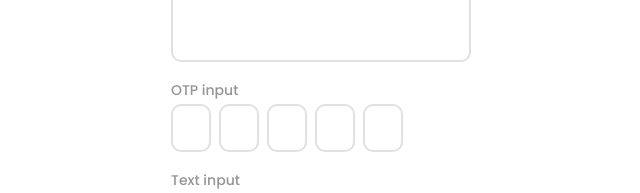
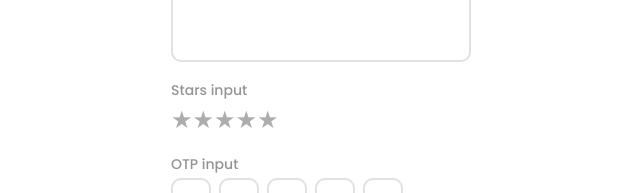
Before and after one commit to eshimovhayitmurod/forms, a React (Vite) app: page / in a window 1280 px wide. Shown: the part 303-496 px from the top of the page, without its empty margins (319-959 px from the left). Built offline with nearby package versions, Linux system fonts and the light colour scheme.

Commit message:
Add: Added StarsInput

```diff
--- a/package.json
+++ b/package.json
@@ -21,6 +21,7 @@
     "react-dropzone": "^15.0.0",
     "react-imask": "^7.6.1",
     "react-otp-input": "^3.1.1",
+    "react-stars": "^2.2.5",
     "tailwindcss": "^4.2.4",
     "use-debounce": "^10.1.1"
   },
--- a/src/App.jsx
+++ b/src/App.jsx
@@ -9,6 +9,7 @@ import {
    PasswordInput,
    PhoneInput,
    Select,
+   StarsInput,
    Textarea,
    TextInput,
    TimeInput,
@@ -30,6 +31,7 @@ const App = () => {
    const [password, setPassword] = useState('');
    const [phone, setPhone] = useState('');
    const [select, setSelect] = useState(null);
+   const [stars, setStars] = useState(0);
    const [text, setText] = useState('');
    const [textarea, setTextarea] = useState('');
    const [time, setTime] = useState('');
@@ -57,6 +59,10 @@ const App = () => {
             <div className='py-2 w-75'>
                <Label>Textarea input</Label>
                <Textarea onChange={setTextarea} value={textarea} />
+            </div>
+            <div className='py-2 w-75'>
+               <Label>Stars input</Label>
+               <StarsInput onChange={setStars} value={stars} />
             </div>
             <div className='py-2 w-75'>
                <Label>OTP input</Label>
--- /dev/null
+++ b/src/components/StarsInput.jsx
@@ -0,0 +1,34 @@
+import { bool, func, number, string } from 'prop-types';
+import { memo } from 'react';
+import ReactStarsModule from 'react-stars';
+const ReactStars = ReactStarsModule.default ?? ReactStarsModule;
+const StarsInput = memo(
+   ({
+      activeBackgroundColor = '#ffd700',
+      backgroundColor = '#ADADAD',
+      isDisabled = false,
+      onChange,
+      value = 0,
+   }) => (
+      <div className='flex h-8 items-center space-x-1'>
+         <ReactStars
+            color1={backgroundColor}
+            color2={activeBackgroundColor}
+            count={5}
+            edit={!isDisabled}
+            half={false}
+            onChange={onChange}
+            size={24}
+            value={value}
+         />
+      </div>
+   ),
+);
+StarsInput.propTypes = {
+   activeBackgroundColor: string,
+   backgroundColor: string,
+   isDisabled: bool,
+   onChange: func,
+   value: number,
+};
+export default StarsInput;
--- a/src/components/index.jsx
+++ b/src/components/index.jsx
@@ -7,6 +7,7 @@ export { default as OTPInput } from './OTPInput';
 export { default as PasswordInput } from './PasswordInput';
 export { default as PhoneInput } from './PhoneInput';
 export { default as Select } from './Select';
+export { default as StarsInput } from './StarsInput';
 export { default as Textarea } from './Textarea';
 export { default as TextInput } from './TextInput';
 export { default as TimeInput } from './TimeInput';
```
Also changed, not shown: 1 other file (tests, documents, lock files or other folders).
